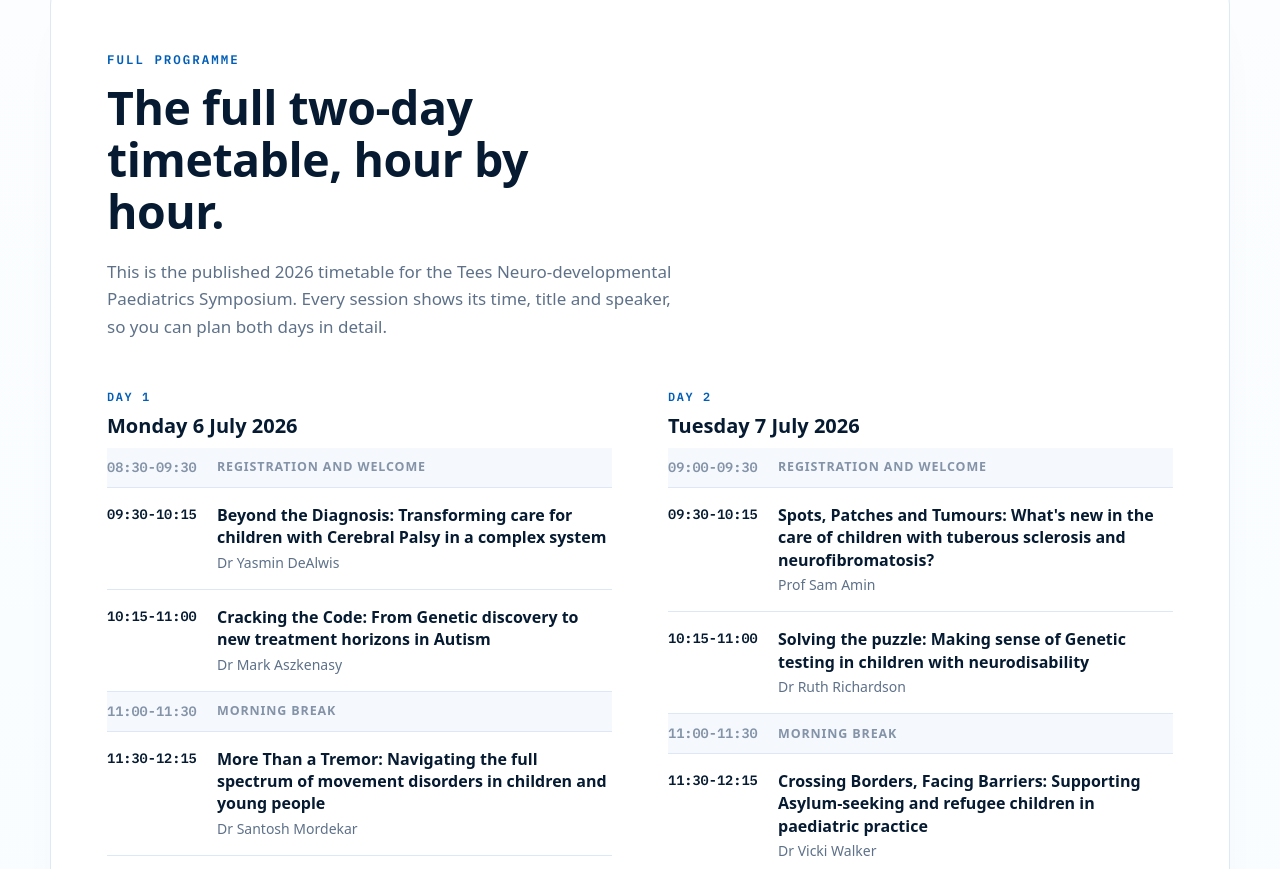
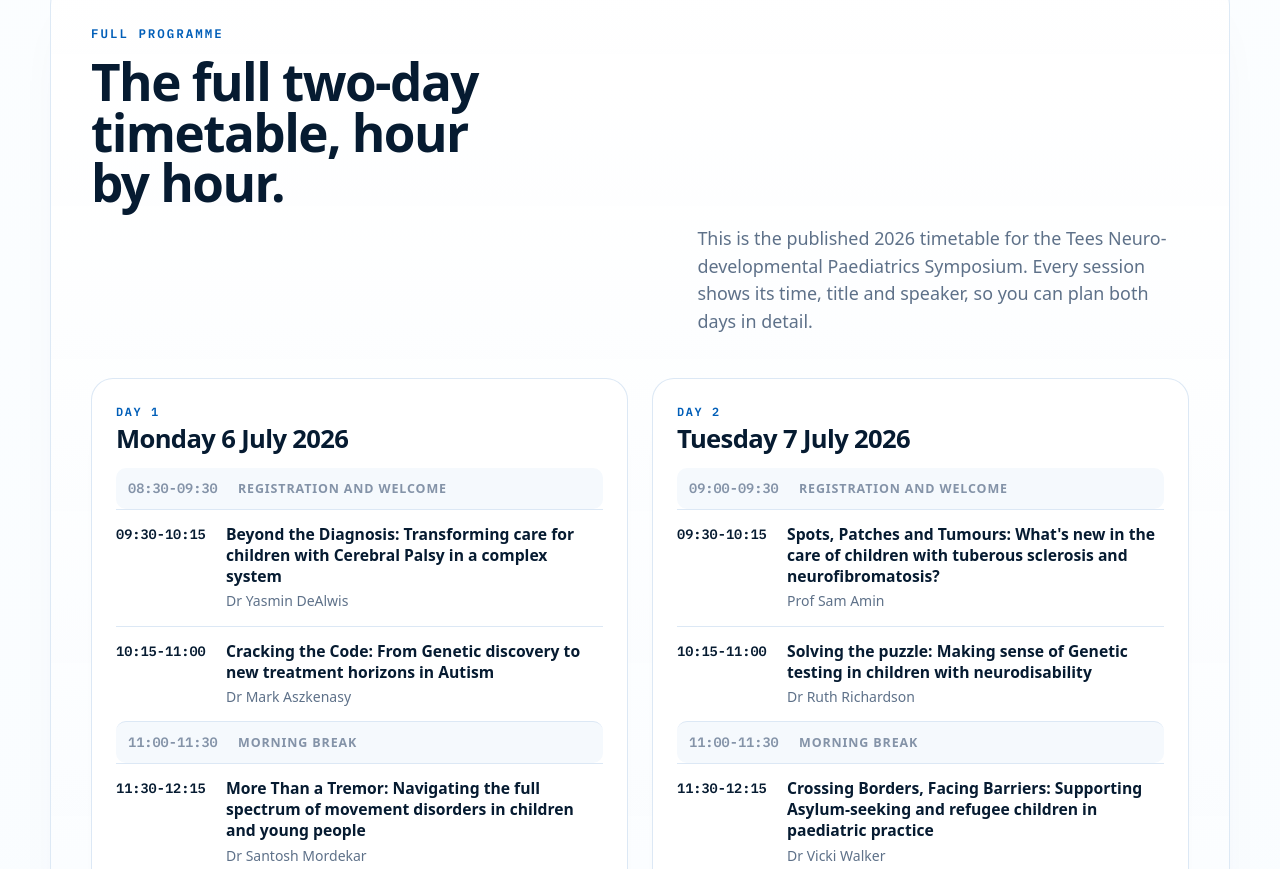
Before and after one commit to tedotedo/UHT-neurodevelopmental-symposium, a plain HTML site: page index.html in a window 1280 px wide. Shown: the part 2605-3474 px from the top of the page. Drawn offline with Linux system fonts and the light colour scheme; a web font is replaced by a local one.

Commit message:
Polish full programme layout

```diff
--- a/index.html
+++ b/index.html
@@ -8,7 +8,7 @@
   <link rel="preconnect" href="https://fonts.googleapis.com">
   <link rel="preconnect" href="https://fonts.gstatic.com" crossorigin>
   <link href="https://fonts.googleapis.com/css2?family=Afacad+Flux:wght@300;400;500;600;700;800&family=Figtree:wght@600;700;800&family=IBM+Plex+Mono:wght@400;500;600&display=swap" rel="stylesheet">
-  <link rel="stylesheet" href="styles.css?v=wordbreak-barfix-20260524" />
+  <link rel="stylesheet" href="styles.css?v=programme-polish-20260524" />
   <link rel="stylesheet" href="design-polish.css?v=wordbreak-barfix-20260524" />
 </head>
 <body>
--- a/styles.css
+++ b/styles.css
@@ -233,19 +233,19 @@ body.menu-open{overflow:hidden;touch-action:none;overscroll-behavior:none;}
   --tnp-line:var(--line);
   --tnp-soft:var(--soft);
   font-family:inherit;
-  background:#fff;
+  background:linear-gradient(180deg,rgba(255,255,255,.96),rgba(247,251,255,.92));
   width:min(1180px,calc(100% - 36px));
   margin:80px auto 48px;
-  padding:72px 56px;
+  padding:46px 40px;
   border:1px solid rgba(220,232,245,.95);
   border-radius:28px;
-  box-shadow:rgba(0,55,112,.08) 0 24px 58px -34px;
+  box-shadow:rgba(0,55,112,.10) 0 24px 58px -34px;
   box-sizing:border-box;
 }
 .tnp-programme *,
 .tnp-programme *::before,
 .tnp-programme *::after{box-sizing:border-box}
-.tnp-inner{max-width:1080px;margin:0 auto}
+.tnp-inner{max-width:1100px;margin:0 auto}
 .tnp-eyebrow{
   margin:0 0 14px;
   color:var(--tnp-accent);
@@ -258,23 +258,32 @@ body.menu-open{overflow:hidden;touch-action:none;overscroll-behavior:none;}
 .tnp-heading{
   margin:0 0 20px;
   color:var(--tnp-ink);
-  font-size:clamp(1.9rem,4vw,2.9rem);
+  font-size:clamp(2rem,4vw,3.5rem);
   font-weight:800;
-  line-height:1.12;
-  letter-spacing:-.01em;
-  max-width:18ch;
+  line-height:.98;
+  letter-spacing:-.03em;
+  max-width:14ch;
 }
 .tnp-intro{
-  margin:0 0 48px;
+  margin:-2px 0 42px auto;
   color:var(--tnp-muted);
-  font-size:1.0625rem;
-  line-height:1.6;
-  max-width:60ch;
+  font-size:1.12rem;
+  line-height:1.55;
+  max-width:48ch;
 }
 .tnp-days{
   display:grid;
   grid-template-columns:1fr 1fr;
-  gap:56px;
+  gap:24px;
+  align-items:start;
+}
+.tnp-day{
+  min-width:0;
+  padding:24px;
+  border:1px solid rgba(220,232,245,.98);
+  border-radius:22px;
+  background:#fff;
+  box-shadow:rgba(0,55,112,.08) 0 18px 36px -28px;
 }
 .tnp-day-tag{
   margin:0 0 6px;
@@ -286,18 +295,19 @@ body.menu-open{overflow:hidden;touch-action:none;overscroll-behavior:none;}
   text-transform:uppercase;
 }
 .tnp-day-date{
-  margin:0 0 8px;
+  margin:0 0 16px;
   color:var(--tnp-ink);
-  font-size:1.25rem;
+  font-size:clamp(1.35rem,2vw,1.75rem);
   font-weight:700;
-  letter-spacing:0;
+  line-height:1.02;
+  letter-spacing:-.025em;
 }
 .tnp-list{list-style:none;margin:0;padding:0}
 .tnp-row{
   display:grid;
-  grid-template-columns:92px 1fr;
-  gap:18px;
-  padding:16px 0;
+  grid-template-columns:96px minmax(0,1fr);
+  gap:14px;
+  padding:14px 0;
   border-top:1px solid var(--tnp-line);
 }
 .tnp-row:first-child{border-top:none}
@@ -313,9 +323,9 @@ body.menu-open{overflow:hidden;touch-action:none;overscroll-behavior:none;}
 .tnp-title{
   margin:0;
   color:var(--tnp-ink);
-  font-size:1rem;
-  font-weight:600;
-  line-height:1.4;
+  font-size:.98rem;
+  font-weight:700;
+  line-height:1.35;
 }
 .tnp-speaker{
   margin:4px 0 0;
@@ -325,9 +335,10 @@ body.menu-open{overflow:hidden;touch-action:none;overscroll-behavior:none;}
 }
 .tnp-interval{
   align-items:center;
-  padding:9px 0;
+  padding:10px 12px;
   background:var(--tnp-soft);
   border-top:1px solid var(--tnp-line);
+  border-radius:10px;
 }
 .tnp-interval .tnp-time{
   color:var(--tnp-faint);
@@ -344,8 +355,12 @@ body.menu-open{overflow:hidden;touch-action:none;overscroll-behavior:none;}
   .tnp-programme{
     width:calc(100% - 36px);
     margin-top:52px;
-    padding:52px 20px;
+    padding:34px 18px;
   }
-  .tnp-days{grid-template-columns:1fr;gap:44px}
-  .tnp-row{grid-template-columns:78px 1fr;gap:14px}
+  .tnp-heading{max-width:100%}
+  .tnp-intro{margin:0 0 30px}
+  .tnp-days{grid-template-columns:1fr;gap:18px}
+  .tnp-day{padding:18px 16px;border-radius:18px}
+  .tnp-row{grid-template-columns:1fr;gap:5px;padding:14px 0}
+  .tnp-interval{padding:10px 12px}
 }
```
Also changed, not shown: programme.html (+1 -1 lines).
